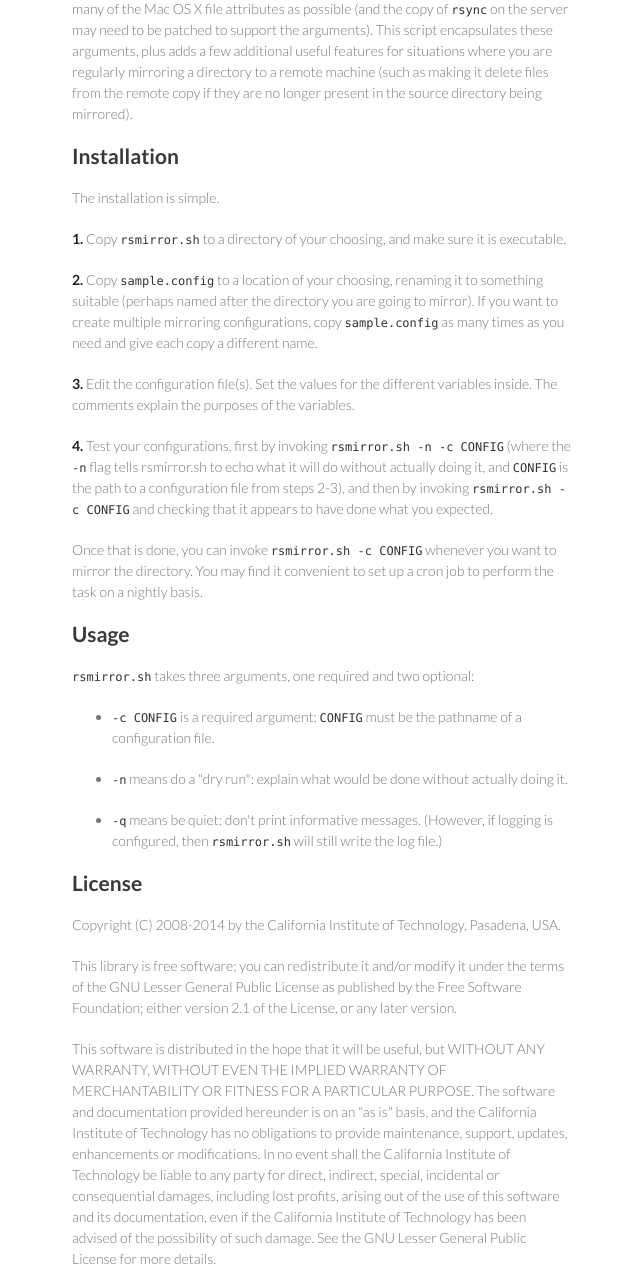
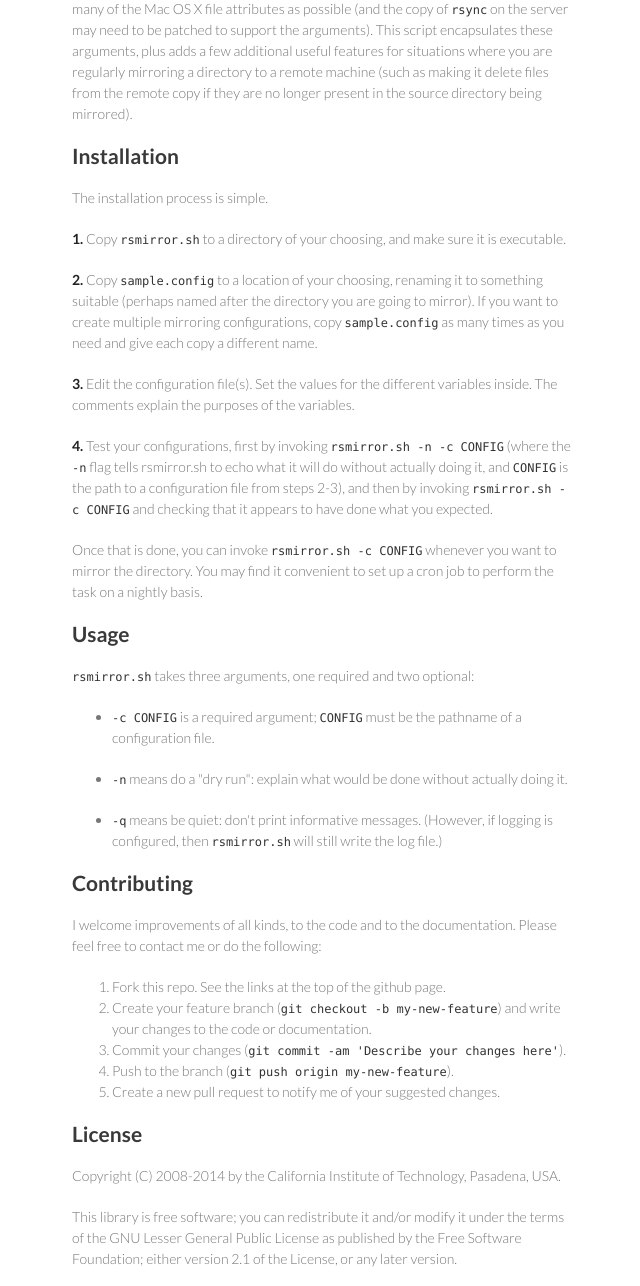
Before and after one commit to mhucka/rsmirror, a plain HTML site: page index.html in a window 1280 px wide. Shown: the part 840-2126 px from the top of the page, without its empty margins (498-1138 px from the left). Drawn offline with Linux system fonts and the light colour scheme.

```diff
--- a/index.html
+++ b/index.html
@@ -57,7 +57,7 @@
 <h2>
 <a name="installation" class="anchor" href="#installation"><span class="octicon octicon-link"></span></a>Installation</h2>
 
-<p>The installation is simple.</p>
+<p>The installation process is simple.</p>
 
 <p><strong>1.</strong> Copy <code>rsmirror.sh</code> to a directory of your choosing, and make sure it is executable.</p>
 
@@ -79,6 +79,19 @@
 <li><p><code>-n</code> means do a "dry run": explain what would be done without actually doing it.</p></li>
 <li><p><code>-q</code> means be quiet: don't print informative messages.  (However, if logging is configured, then <code>rsmirror.sh</code> will still write the log file.)</p></li>
 </ul><h2>
+<a name="contributing" class="anchor" href="#contributing"><span class="octicon octicon-link"></span></a>Contributing</h2>
+
+<p>I welcome improvements of all kinds, to the code and to the documentation.
+Please feel free to contact me or do the following:</p>
+
+<ol>
+<li>Fork this repo.  See the links at the top of the github page.</li>
+<li>Create your feature branch (<code>git checkout -b my-new-feature</code>) and write
+your changes to the code or documentation.</li>
+<li>Commit your changes (<code>git commit -am 'Describe your changes here'</code>).</li>
+<li>Push to the branch (<code>git push origin my-new-feature</code>).</li>
+<li>Create a new pull request to notify me of your suggested changes.</li>
+</ol><h2>
 <a name="license" class="anchor" href="#license"><span class="octicon octicon-link"></span></a>License</h2>
 
 <p>Copyright (C) 2008-2014 by the California Institute of Technology, Pasadena, USA.</p>
```
Also changed, not shown: params.json (+1 -1 lines).
